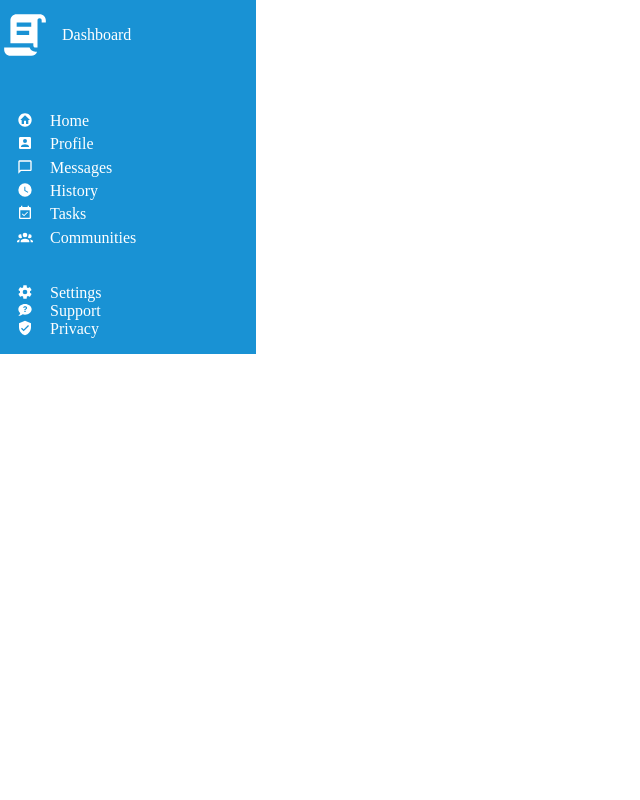
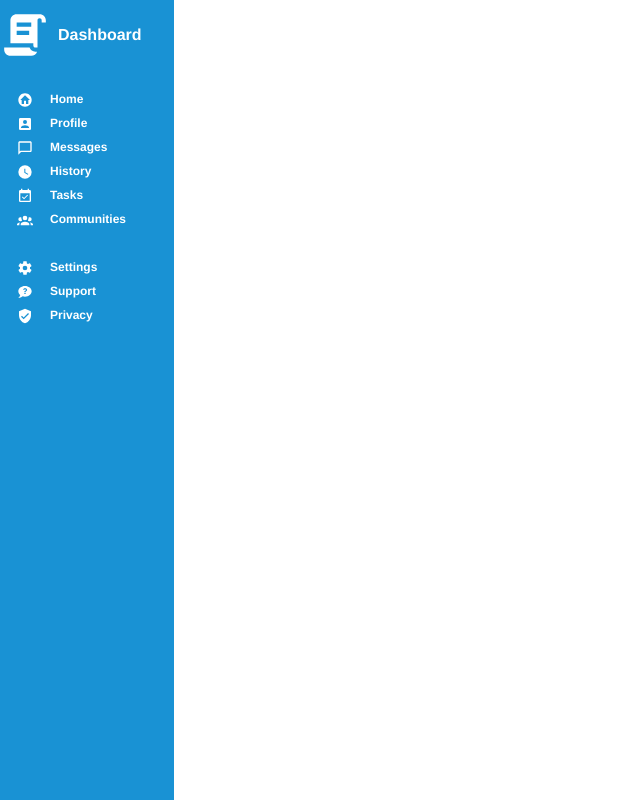
Before and after one commit to yorozc/Project-Dashboard, a plain HTML site: page index.html in a window 1280 px wide. Shown: the whole page, without its empty margins (0-640 px from the left). Drawn offline with Linux system fonts and the light colour scheme.

Commit message:
aligned pictures with text in side bar

```diff
--- a/style.css
+++ b/style.css
@@ -10,19 +10,27 @@ img{
 .app{
     display: grid;
     grid-template-columns: 1fr 4fr;
+    height: 100vh;
+    width: 100vh;
 }
 
 .sidebar{
-    display: grid;
-    grid-template-rows: 1fr 2fr 1fr;
+    grid-row: 1 / 2;
     background-color: #1992D4;
     color: white;
     padding-top: 10px;
-    padding-right: 20px;
+    padding-right: 32px;
+    font-size: 12px;
+    font-weight: bold;
+    font-family: Helvetica, sans-serif;
+
 }
 
 .user-options{
-    display: grid;
+    display: flex;
+    flex-direction: column;
+    gap: 8px;
+    margin-top: 32px;
     padding: 0;
 }
 
@@ -32,12 +40,14 @@ img{
 
 .logo{
     display: flex;
-    gap: 12px;
+    gap: 8px;
+    font-size: 16px;
 }
 
 ul{
     list-style-type: none;
 }
+
 li{
-    display:flex;
+    display: flex;
 }
```
